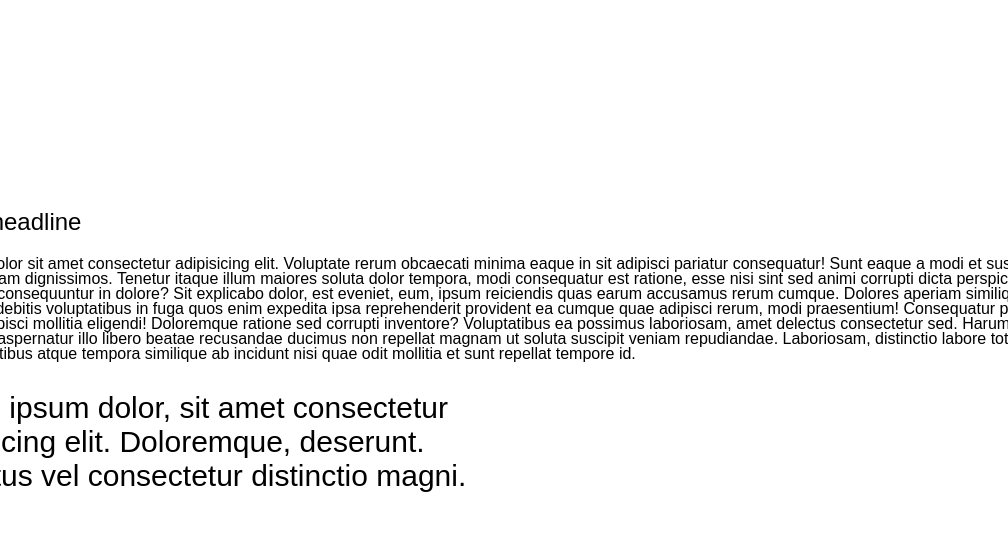
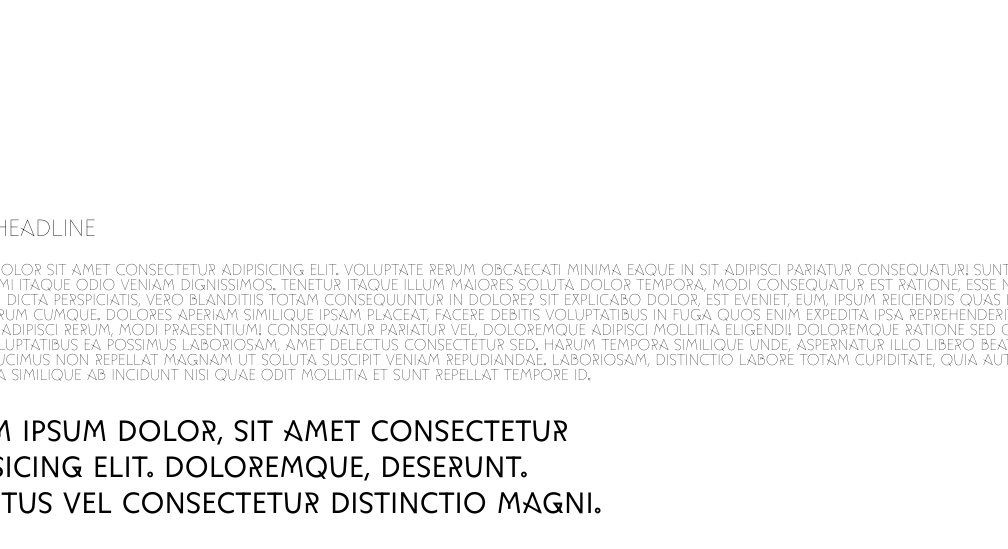
Before and after one commit to lahdesign/movement, a plain HTML site: page index.html in a window 1280 px wide. Shown: the part 864-1413 px from the top of the page, without its empty margins (132-1140 px from the left). Before the commit the page ends 1387 px from the top, so only its background shows below. Drawn offline with Linux system fonts and the light colour scheme; files whose address does not match are found by name.

Commit message:
changed font-family

```diff
--- a/style.css
+++ b/style.css
@@ -1,5 +1,5 @@
 @font-face {
-    font-family:"Tilt Prism";
+    font-family:"Movement";
     src: url('./fonts/MovementV.woff2') format('woff2'); /*chrome*/
     src:url('./fonts/MovementV.ttf') format('truetype'); /* Safari, Android, iOS */
     font-weight: 0 1000;
```
